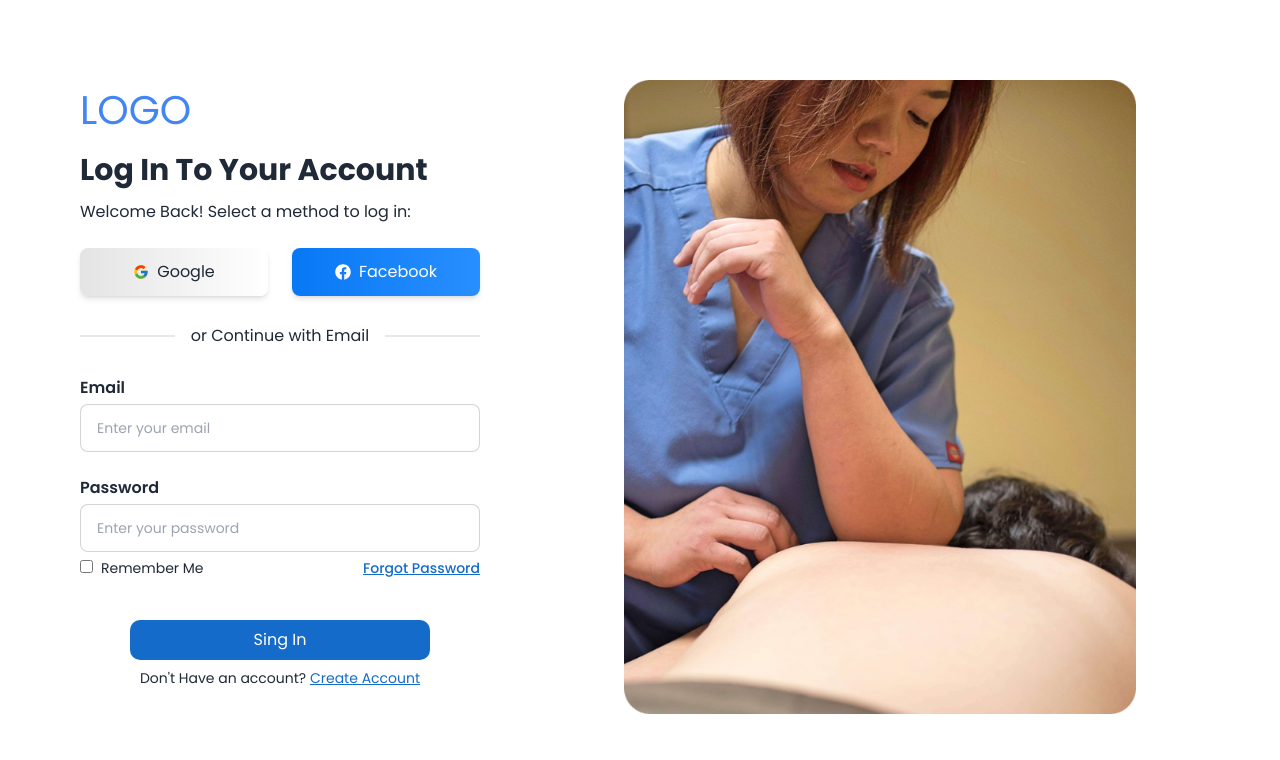
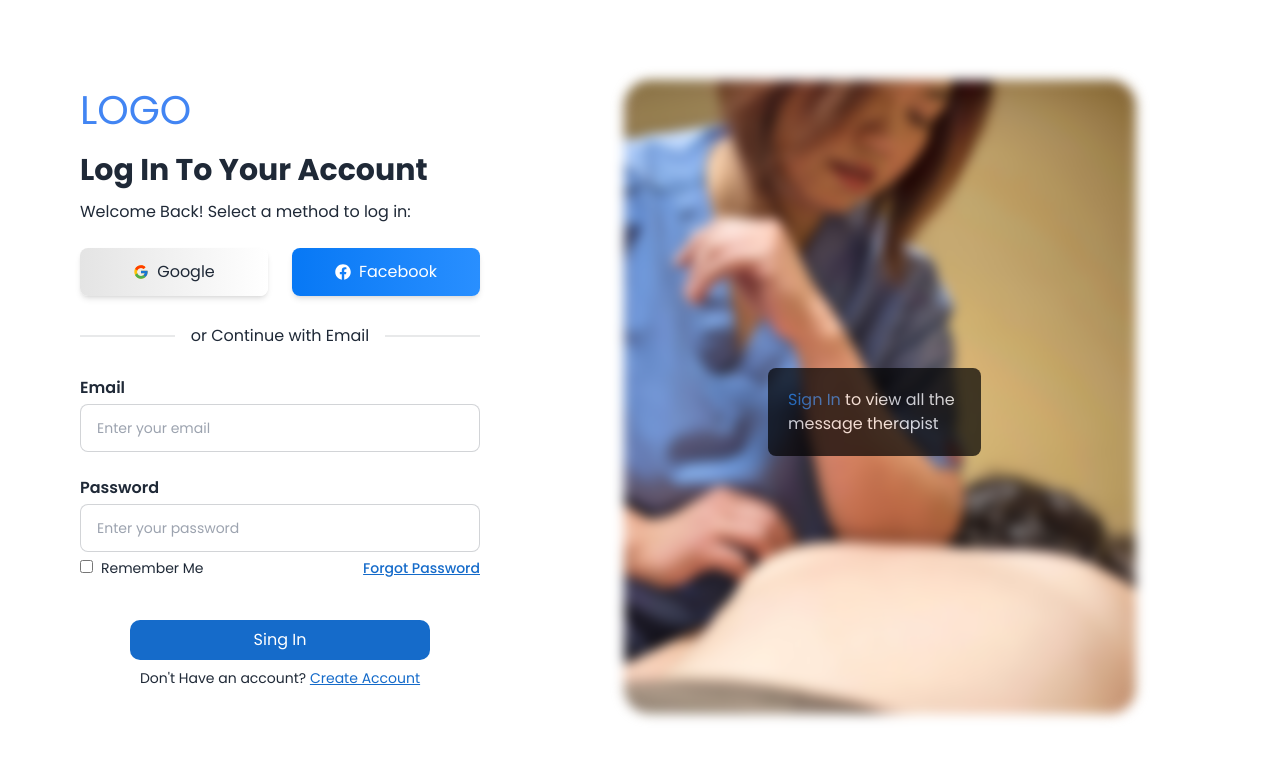
Before and after one commit to arifraj9911/doctor-therapist, a React (Vite) app: page /login in a window 1280 px wide. Shown: the top 760 px of the page. Built offline with nearby package versions, Linux system fonts and the light colour scheme; no server answers.

Commit message:
sign in image text added

```diff
--- a/src/components/Authentication/Login/Login.jsx
+++ b/src/components/Authentication/Login/Login.jsx
@@ -75,8 +75,12 @@ const Login = () => {
             </p>
           </div>
         </div>
-        <div className="w-4/5">
-          <img className="w-4/5 mx-auto " src={loginImage} alt="" />
+        <div className="w-4/5 relative">
+          <img className="w-4/5 mx-auto blur-[6px]" src={loginImage} alt="" />
+          <p className="w-1/3 bg-black text-white p-5 rounded-lg absolute top-72 left-52 opacity-70 text-[16px]">
+            <span className="text-[#156BCA]">Sign In</span> to view all the
+            message therapist
+          </p>
         </div>
       </div>
     </div>
```
